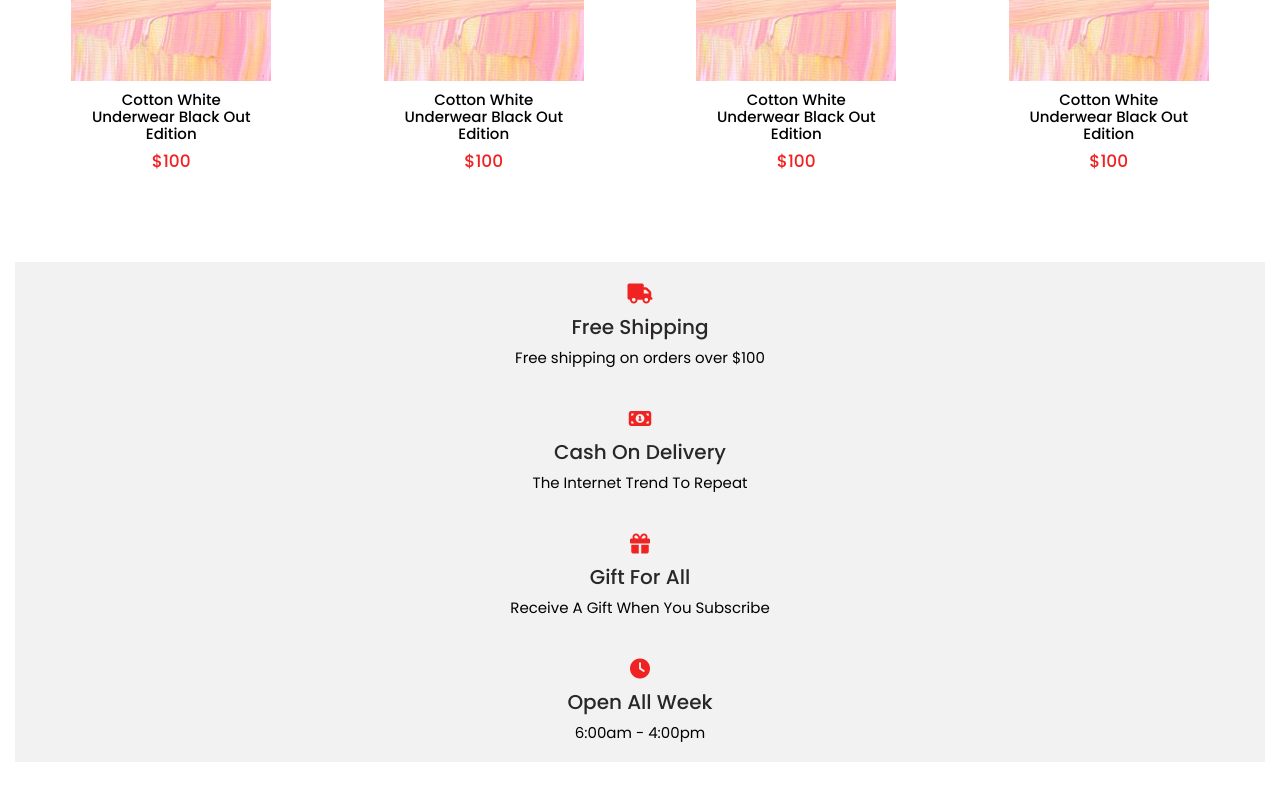
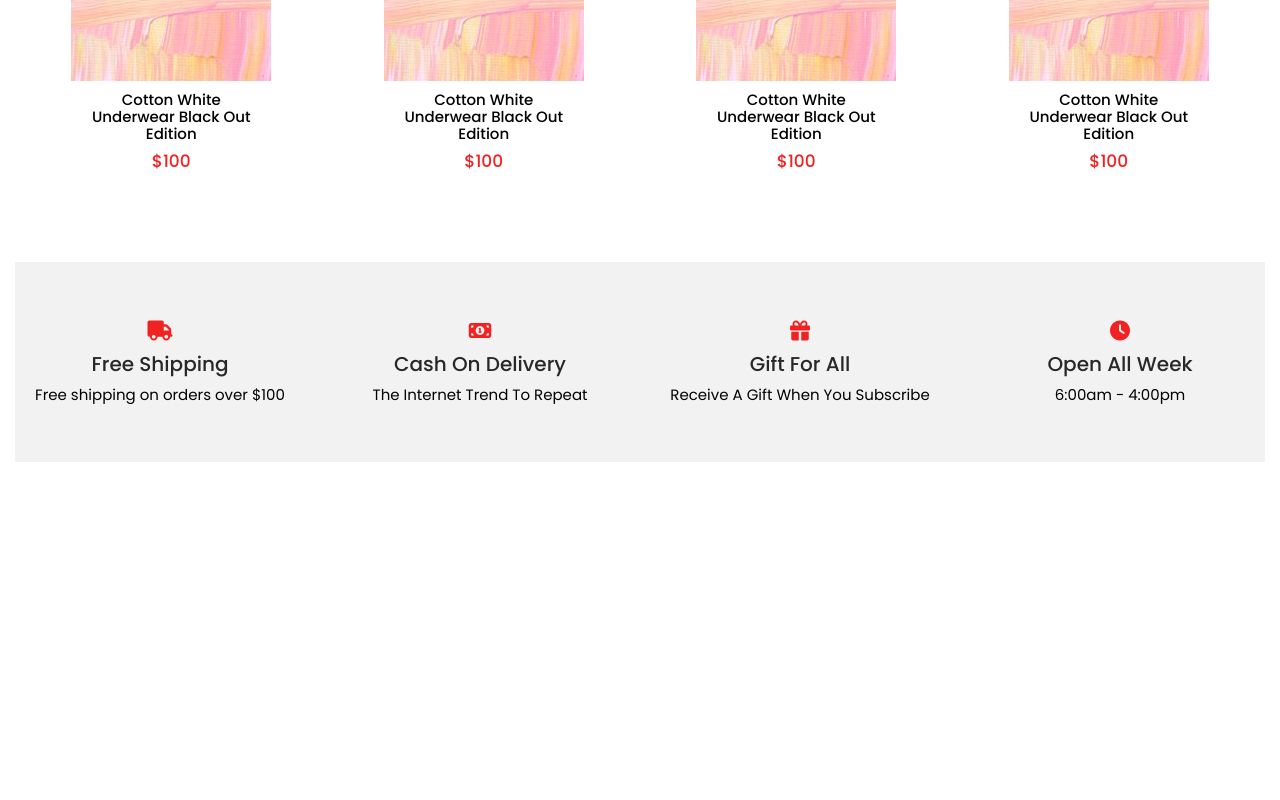
Before and after one commit to brett-powers/modaz-3, a plain HTML site: page index.html in a window 1280 px wide. Shown: the part 3096-3896 px from the top of the page. Drawn offline with Linux system fonts and the light colour scheme.

Commit message:
Define styles for offers section on larger screens.

```diff
--- a/css/styles.css
+++ b/css/styles.css
@@ -619,3 +619,12 @@ input:focus {
 .offer__info {
   font-size: 1.5rem;
 }
+
+@media screen and (min-width: 765px) {
+  .offers {
+    grid-template-rows: none;
+    grid-template-columns: repeat(4, 1fr);
+    gap: 30px;
+    height: 200px;
+  }
+}
```
